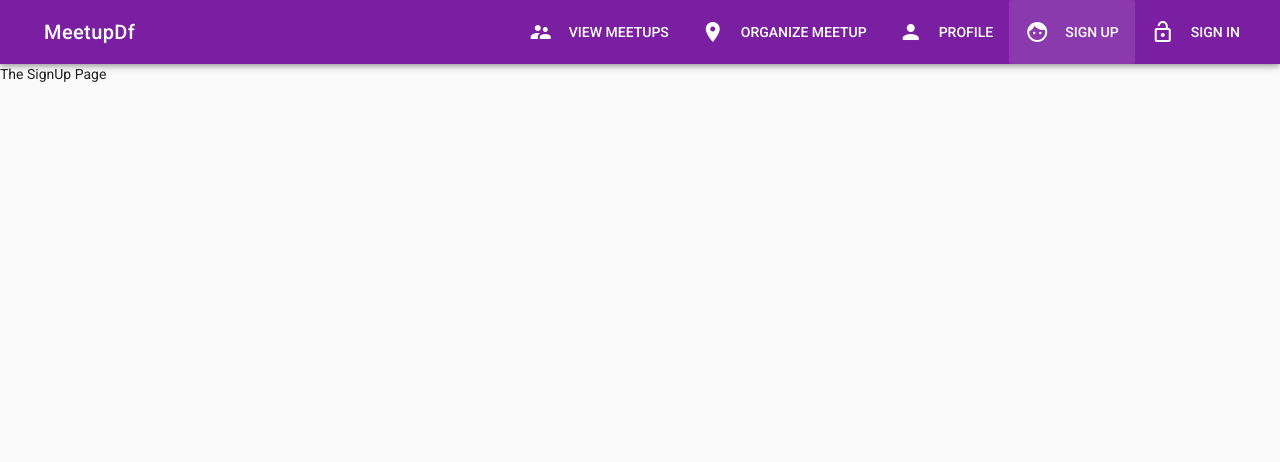
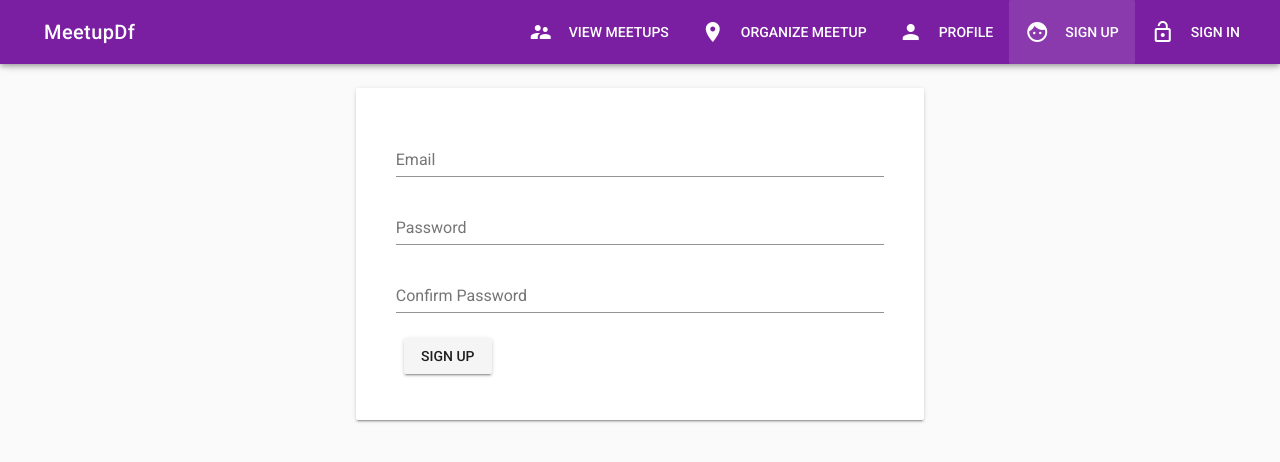
Before and after one commit to tvviem/meetup-app-vuetify, a Vue app: page /signup in a window 1280 px wide. Shown: the top 462 px of the page. Built offline with nearby package versions, Linux system fonts and the light colour scheme.

Commit message:
CREATE SIGNUP COMPONENT, STORE user Success, but can not get user.uid from FIREBASE

```diff
--- a/package.json
+++ b/package.json
@@ -11,8 +11,7 @@
     "build": "node build/build.js"
   },
   "dependencies": {
-    "stylus": "^0.54.5",
-    "stylus-loader": "^3.0.2",
+    "firebase": "^5.2.0",
     "vue": "^2.5.2",
     "vue-router": "^3.0.1",
     "vuetify": "^1.1.0",
--- a/src/components/Meetup/CreateMeetup.vue
+++ b/src/components/Meetup/CreateMeetup.vue
@@ -33,8 +33,8 @@
             </v-layout>
             <v-layout row>
               <v-flex>
-                <v-text-field name="description" label="Description" id="description" multi-line required
-                  v-model="description"></v-text-field>
+                <v-textarea name="description" label="Description" id="description" required
+                  v-model="description"></v-textarea>
               </v-flex>
             </v-layout>
             <v-layout row>
@@ -95,7 +95,6 @@
             <v-layout row>
               <v-flex>
                 <v-btn class="primary" :disabled="!formIsValid" type="submit">create meetup</v-btn>
-                <p> {{ submittableDateTime }} </p>
               </v-flex>
             </v-layout>
           </form>
--- a/src/components/User/SignUp.vue
+++ b/src/components/User/SignUp.vue
@@ -1,13 +1,83 @@
 <template>
-    <div>
-        <p>The SignUp Page</p>
-    </div>
+  <v-container>
+    <v-layout>
+      <v-flex xs12 sm6 offset-sm3>
+        <v-card>
+          <v-card-text>
+            <v-container>
+              <form @submit.prevent="onSignup">
+                <v-layout row>
+                  <v-flex xs12>
+                    <v-text-field
+                      name="email"
+                      label="Email"
+                      id="email"
+                      v-model="email"
+                      type="email"
+                      required
+                      autocomplete='email'>
+                    </v-text-field>
+                  </v-flex>
+                </v-layout>
+                <v-layout row>
+                  <v-flex xs12>
+                    <v-text-field
+                      name="password"
+                      label="Password"
+                      id="password"
+                      v-model="password"
+                      type="password"
+                      required
+                      autocomplete="new-password">
+                    </v-text-field>
+                  </v-flex>
+                </v-layout>
+                <v-layout row>
+                  <v-flex xs12>
+                    <v-text-field
+                      name="confirmPassword"
+                      label="Confirm Password"
+                      id="confirmPassword"
+                      v-model="confirmPassword"
+                      type="password"
+                      :rules="[comparePasswords]"
+                      required
+                      autocomplete="new-password">
+                    </v-text-field>
+                  </v-flex>
+                </v-layout>
+                <v-layout row>
+                  <v-flex xs12>
+                    <v-btn type="submit">Sign up</v-btn>
+                  </v-flex>
+                </v-layout>
+              </form>
+            </v-container>
+          </v-card-text>
+        </v-card>
+      </v-flex>
+    </v-layout>
+  </v-container>
 </template>
 
 <script>
 export default {
   data () {
-    return {}
+    return {
+      email: '',
+      password: '',
+      confirmPassword: ''
+    }
+  },
+  computed: {
+    comparePasswords () {
+      return this.password !== this.confirmPassword ? 'Password do not match' : ''
+    }
+  },
+  methods: {
+    onSignup () {
+      this.$store.dispatch('signUserUp', {email: this.email, password: this.password})
+    }
   }
 }
 </script>
--- a/src/main.js
+++ b/src/main.js
@@ -8,6 +8,7 @@ import 'vuetify/dist/vuetify.min.css'
 import DateFilter from './filters/date'
 
 import colors from 'vuetify/es5/util/colors'
+import * as firebase from 'firebase'
 // Format date to show
 Vue.filter('date', DateFilter)
 
@@ -27,5 +28,15 @@ new Vue({
   el: '#app',
   router,
   store,
-  render: h => h(App)
+  render: h => h(App),
+  created () {
+    firebase.initializeApp({
+      apiKey: 'AIzaSyBwn6TLNn9txasDgegWYJFLwVWdeFVCpvQ',
+      authDomain: 'meetupapp-4acd1.firebaseapp.com',
+      databaseURL: 'https://meetupapp-4acd1.firebaseio.com',
+      projectId: 'meetupapp-4acd1',
+      storageBucket: 'meetupapp-4acd1.appspot.com',
+      messagingSenderId: '48333877459'
+    })
+  }
 })
--- a/src/store/index.js
+++ b/src/store/index.js
@@ -1,5 +1,7 @@
 import Vue from 'vue'
 import Vuex from 'vuex'
+import firebase from 'firebase/app'
+import 'firebase/auth'
 
 Vue.use(Vuex)
 
@@ -32,12 +34,15 @@ export const store = new Vuex.Store({
     ],
     user: {
       id: 'admhfgahs7j1625v',
-      registerMeetups: ['teshg6546236w6347']
+      registeredMeetups: ['teshg6546236w6347']
     }
   },
   mutations: {
     createMeetup (state, payload) {
       state.loadedMeetups.push(payload)
+    },
+    setUser (state, payload) {
+      state.user = payload
     }
   },
   actions: {
@@ -52,6 +57,23 @@ export const store = new Vuex.Store({
       }
       // reach out to firebase and store it, maybe later
       commit('createMeetup', meetup)
+    },
+    signUserUp ({commit}, payload) {
+      firebase.auth().createUserWithEmailAndPassword(payload.email, payload.password)
+      .then(
+        (user) => {
+          const newUser = {
+            id: user.uid,
+            registeredMeetups: []
+          }
+          console.log('debug: ' + newUser.id)
+          commit('setUser', newUser)
+        })
+      .catch(
+        error => {
+          console.log(error)
+        }
+      )
     }
   },
   getters: {
```
Also changed, not shown: 1 other file (tests, documents, lock files or other folders).
